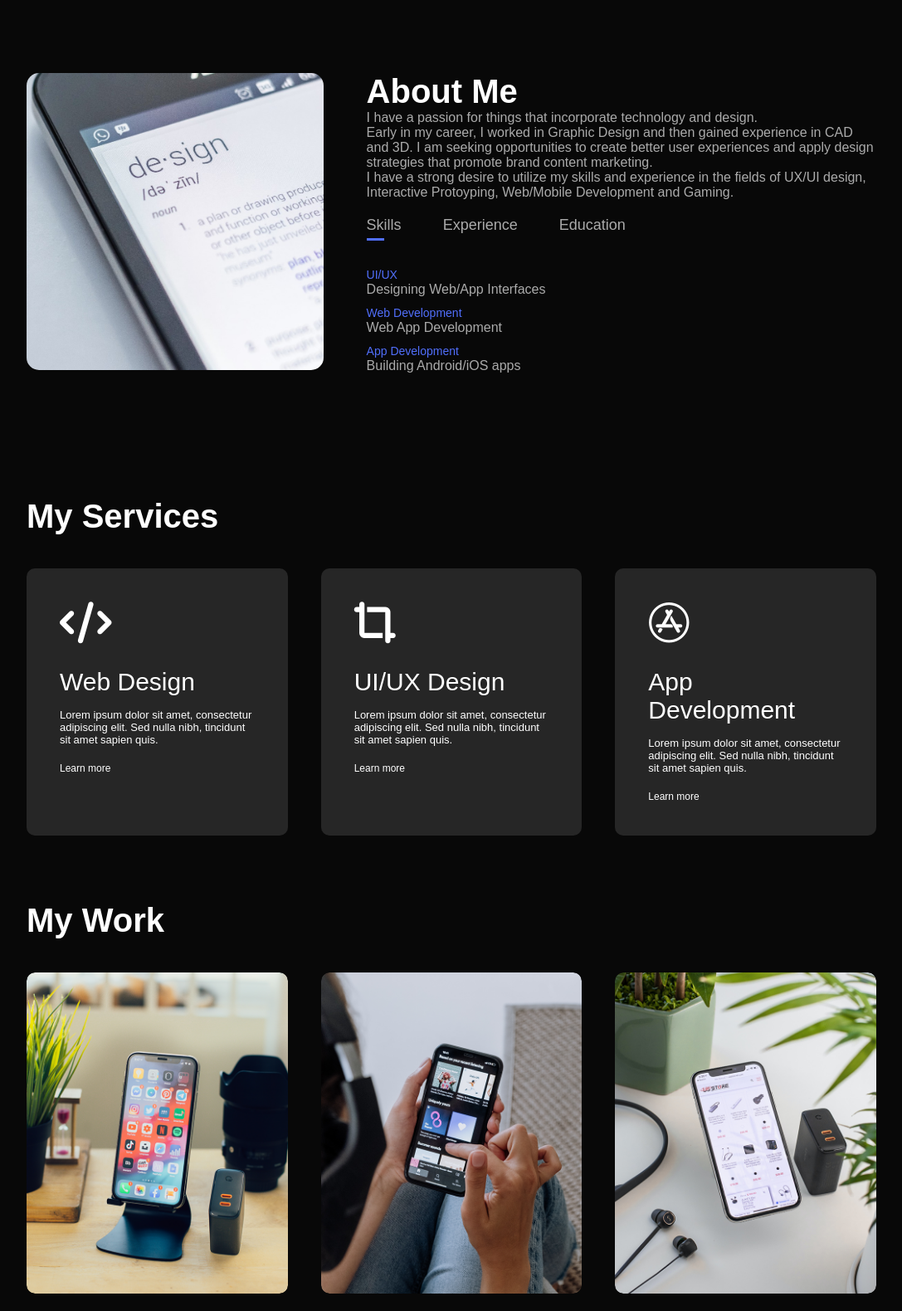
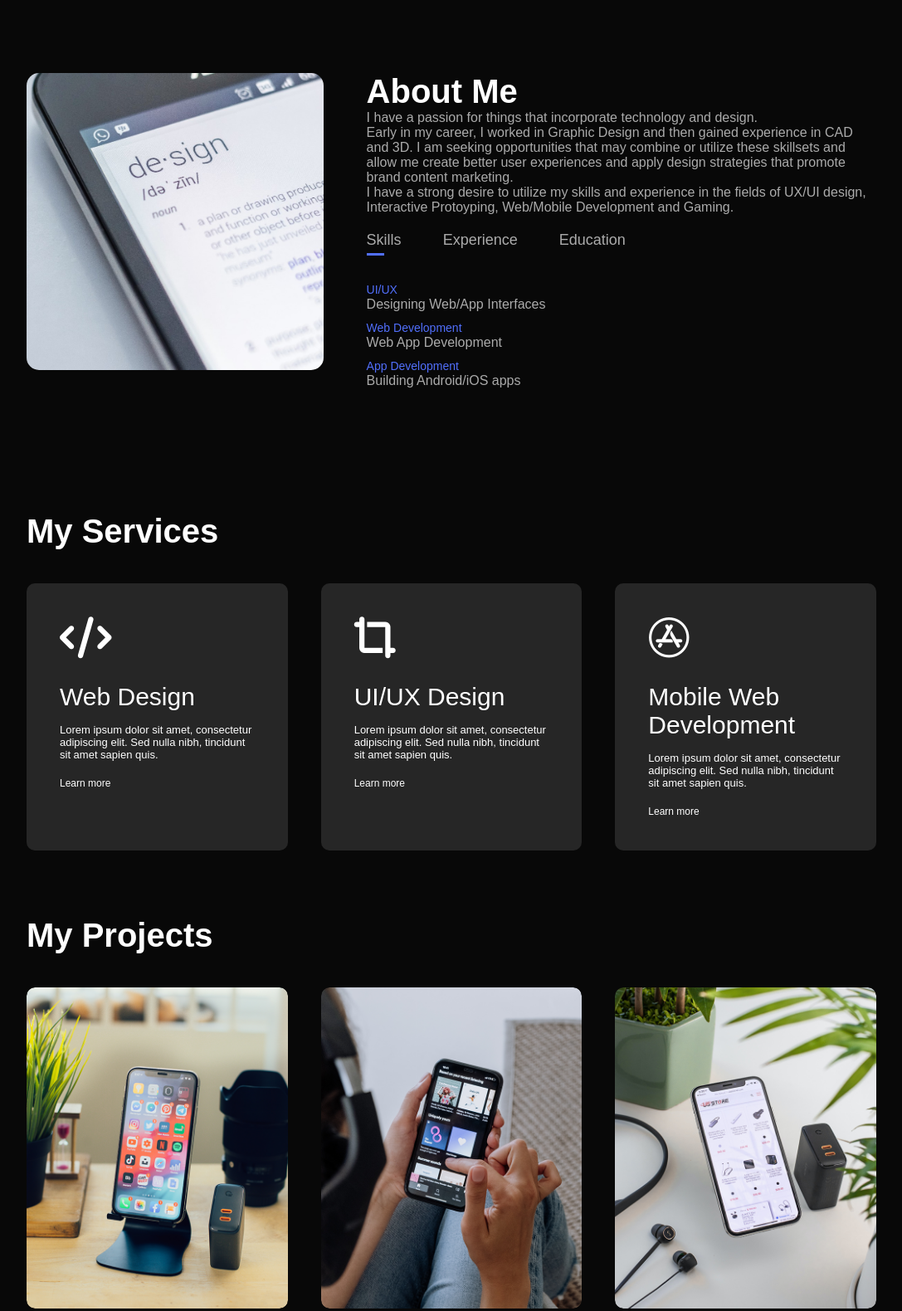
Before and after one commit to Mixelplic/mdportfolio, a plain HTML site: page index.html in a window 1280 px wide. Shown: the part 802-2382 px from the top of the page at 83% size, without its empty margins (96-1183 px from the left). Drawn offline with Linux system fonts and the light colour scheme.

Commit message:
commit changes

```diff
--- a/index.html
+++ b/index.html
@@ -4,7 +4,7 @@
     <meta charset="UTF-8" />
     <meta http-equiv="X-UA-Compatible" content="IE=edge" />
     <meta name="viewport" content="width=device-width, initial-scale=1.0" />
-    <title>Personal Portfolio Website - Easy Tutorials</title>
+    <title>Personal Portfolio Website</title>
     <link rel="stylesheet" href="/assets/css/style.css" />
     <script
       src="https://kit.fontawesome.com/7c0337ff6c.js"
@@ -28,7 +28,7 @@
         </nav>
         <div class="header-text">
           <p>Front-End Web Developer</p>
-          <h1>Hi, I'm <span>Michelle</span> - <br />a Web Developer<br />from Houston, Texas</h1>
+          <h1>Hi, I'm <span>Michelle</span> - <br />a Web Developer<br /></h1>
         </div>
       </div>
     </div>
@@ -43,7 +43,7 @@
           <div class="about-col-2">
             <h1 class="sub-title">About Me</h1>
             <p>
-              I have a passion for things that incorporate technology and design. <br />Early in my career, I worked in Graphic Design and then gained experience in CAD and 3D. I am seeking opportunities to create better user experiences and apply design strategies that promote brand content marketing. <br />I have a strong desire to utilize my skills and experience in the fields of UX/UI design, Interactive Protoyping, Web/Mobile Development and Gaming.
+              I have a passion for things that incorporate technology and design. <br />Early in my career, I worked in Graphic Design and then gained experience in CAD and 3D. I am seeking opportunities that may combine or utilize these skillsets and allow me create better user experiences and apply design strategies that promote brand content marketing. <br />I have a strong desire to utilize my skills and experience in the fields of UX/UI design, Interactive Protoyping, Web/Mobile Development and Gaming.
             </p>
 
             <div class="tab-titles">
@@ -128,7 +128,7 @@
 
           <div>
             <i class="fa-brands fa-app-store"></i>
-            <h2>App Development</h2>
+            <h2>Mobile Web Development</h2>
             <p>
               Lorem ipsum dolor sit amet, consectetur adipiscing elit. Sed nulla
               nibh, tincidunt sit amet sapien quis.
@@ -140,14 +140,13 @@
       <!------------ Portfolio   ------------>
       <div id="portfolio">
         <div class="container">
-          <h1 class="sub-title">My Work</h1>
+          <h1 class="sub-title">My Projects</h1>
           <div class="work-list">
             <div class="work">
               <img src="images/work-1.png" alt="#" />
               <div class="layer">
-                <h3>Social Media App</h3>
+                <h3>To Do List App</h3>
                 <p>
-                  The app connects you to the talented people around the world.
                   Download it from Google Play Store.
                 </p>
                 <a href="#"><i class="fas fa-external-link-alt"></i></a>
@@ -159,7 +158,6 @@
               <div class="layer">
                 <h3>Music App</h3>
                 <p>
-                  The app connects you to the talented people around the world.
                   Download it from Google Play Store.
                 </p>
                 <a href="#"><i class="fas fa-external-link-alt"></i></a>
@@ -171,7 +169,6 @@
               <div class="layer">
                 <h3>Online Shopping App</h3>
                 <p>
-                  The app connects you to the talented people around the world.
                   Download it from Google Play Store.
                 </p>
                 <a href="#"><i class="fas fa-external-link-alt"></i></a>
@@ -222,7 +219,7 @@
                 ></a>
               </div>
               <a href="images/my-cv2.pdf" download class="btn btn2"
-                >Download CV</a
+                >Download My Resume</a
               >
             </div>
           </div>
```
